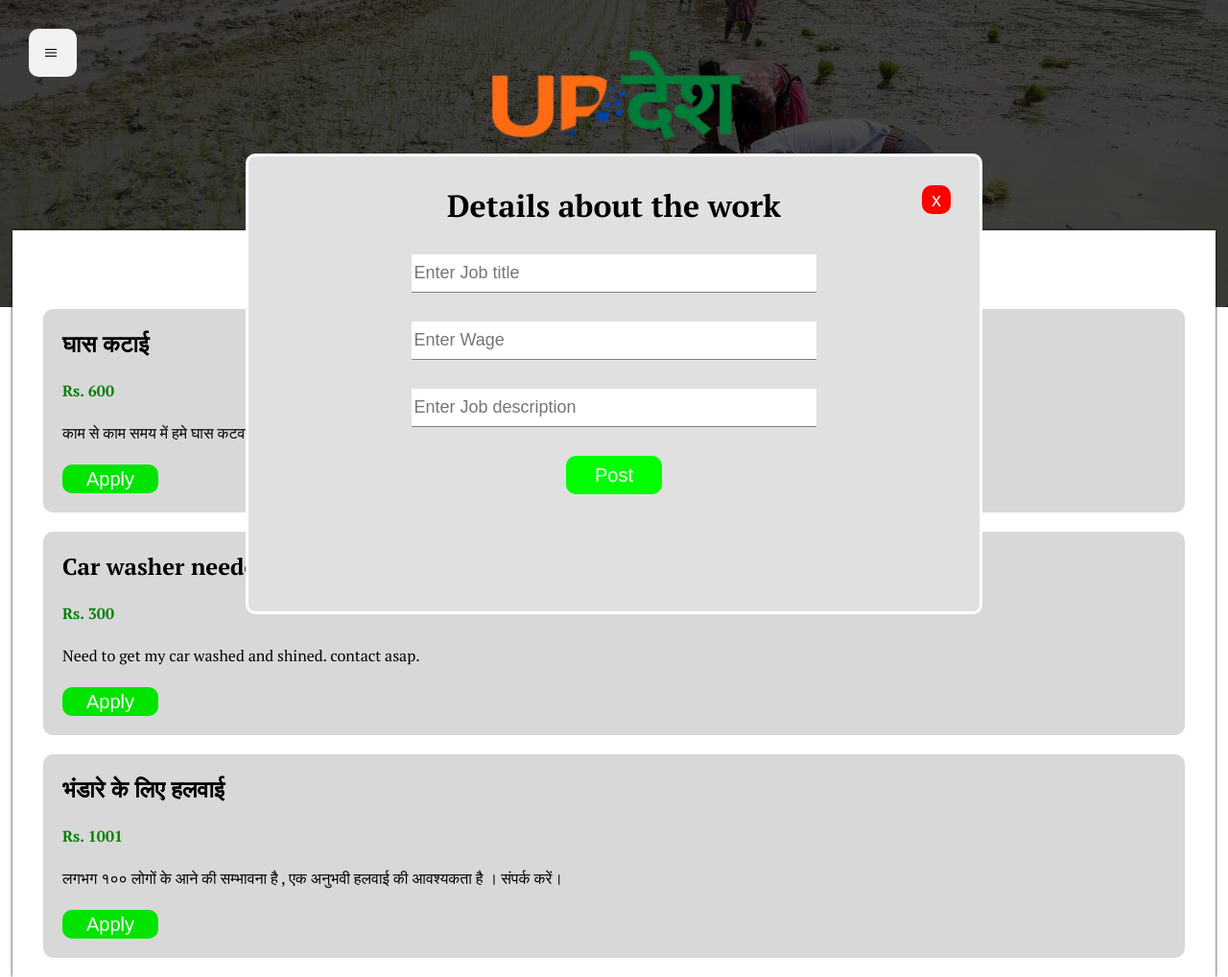
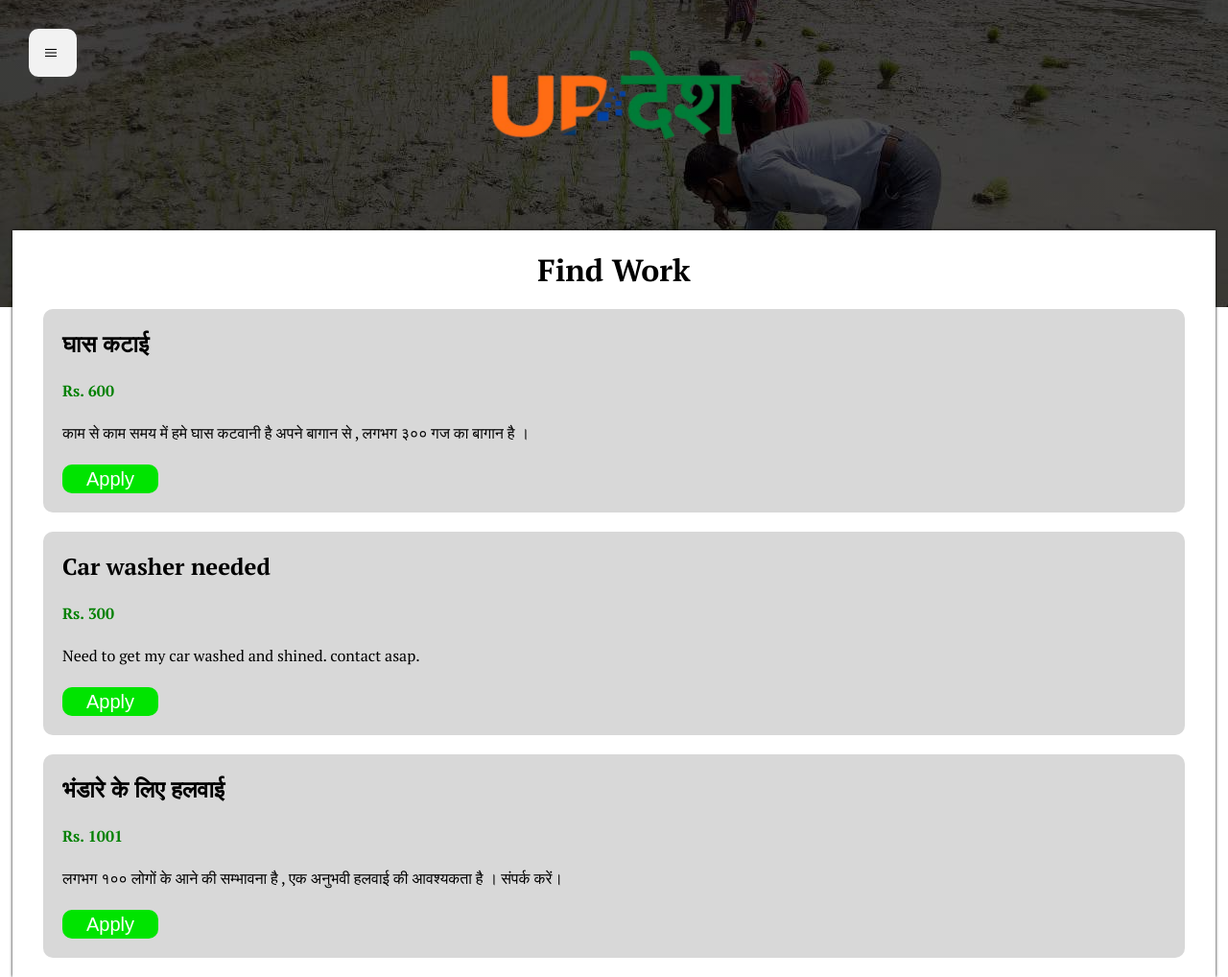
Before and after one commit to SiddharthIsCoding/UPDESH-PROTOTYPE, a Flask app: page / in a window 1280 px wide. Shown: the whole page at 96% size. Run offline with Flask 3, Linux system fonts and the light colour scheme.

Commit message:
almost finished

```diff
--- a/static/login.css
+++ b/static/login.css
@@ -18,7 +18,7 @@ nav {
   top: 0px;
   justify-content: center;
   align-items: center;
-  transition: 0.5s ease-in-out;
+  transition: 0.3s;
 }
 
 nav>ul {
--- a/static/style.css
+++ b/static/style.css
@@ -74,7 +74,7 @@ nav>img {
 #navopenbtn {
     width: 50px;
     height: 50px;
-    position: absolute;
+    position: fixed;
     cursor: pointer;
     left: 30px;
     z-index: 10;
@@ -166,11 +166,12 @@ nav>img {
     background: rgb(224, 224, 224);
     position: fixed;
     left: 20%;
+    z-index: 1000;
     top: 20vh;
     border-radius: 10px;
     text-align: center;
     font-family: "PT Serif", serif;
-
+    display: block;
     padding: 30px;
     border: 3px solid rgb(255, 255, 255);
 }
--- a/templates/index.html
+++ b/templates/index.html
@@ -17,7 +17,7 @@
         <ul>
             <li><a href="/">Home</a></li>
             <li><a href="#">Messages</a></li>
-            <li><a href="#"><button>Post work</button></a></li>
+            <li><a href="#" id="postwrkbtn" ><button>Post work</button></a></li>
             <li><a href="/login"><button style="background: red;" >Log out</button></a></li>
 
         </ul>
@@ -51,7 +51,8 @@
                 <p>Need to get my car washed and shined. contact asap.</p>
                 <br>
                 <button>Apply</button>
-            </div>            <div class="job">
+            </div>
+             <div class="job">
                 <h2>भंडारे के लिए हलवाई</h2>
                 <br>
                 <h4>Rs. 1001</h4>
@@ -70,13 +71,13 @@
 
 
     <div id="postbox">
-        <button id="closebtn" >x</button>
+        <button id="closebtn" onclick="close()" >x</button>
         <h1>Details about the work</h1>
 
         <input id="title" type="text" placeholder="Enter Job title " ><br>
         <input id="wage"  type="number" placeholder="Enter Wage" ><br>
         <input id="desc" type="text" placeholder="Enter Job description" ><br>
-        <button id="postbtn" >Post</button>
+        <button id="postbtn" onclick="post()" >Post</button>
     </div>
 
 
@@ -97,6 +98,27 @@
             wage = document.querySelector("#wage").value;
             desc = document.querySelector("#desc").value;
 
+            parentdiv = document.querySelector("#joblist");
+
+            newdiv = document.createElement("div");
+
+            newdiv.innerHTML = "<h2>" + title + "</h2><br><h4>Rs. "+ wage +"</h4><br><p>"+desc+" </p><br><button>Apply</button>"
+
+            parentdiv.prepend(newdiv);
+            console.log(title , wage , desc)
+
+        }
+
+        window.onload = function(){
+            document.querySelector("#postbox").style.display = "none";
+
+            document.querySelector("#closebtn").addEventListener('click' , () => {
+                document.querySelector("#postbox").style.display = "none";
+            })
+
+            document.querySelector("#postwrkbtn").addEventListener('click' , () => {
+                document.querySelector("#postbox").style.display = "block";
+            })
         }
 
     </script>
```
Also changed, not shown: templates/login.html (+10 -2 lines).
